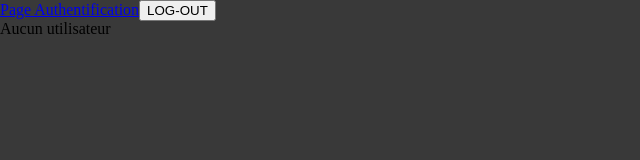
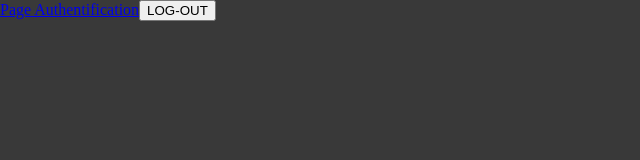
Before and after one commit to Karssou/As-Gram, a Nuxt app in the folder frontend/: page / in a window 1280 px wide. Shown: the top 160 px of the page, without its empty margins (0-640 px from the left). Built offline with nearby package versions, Linux system fonts and the light colour scheme.

Commit message:
Final update avant premier pull request

```diff
--- a/frontend/pages/index.vue
+++ b/frontend/pages/index.vue
@@ -4,7 +4,7 @@ import { useAuthStore } from "~/stores/auth";
 const auth = useAuthStore();
 
 async function logout() {
-  await auth.logout();
+  auth.logout();
 }
 </script>
 
@@ -13,15 +13,9 @@ async function logout() {
     >Page Authentification</NuxtLink
   >
 
+
   <button @click.prevent="logout">LOG-OUT</button>
 
-  <div v-if="auth.isAuthenticated">
-    <h1>Salut {{ auth.user?.username }}</h1>
-  </div>
-
-  <div v-else>
-    <h1>Aucun utilisateur</h1>
-  </div>
 </template>
 
 <style lang="scss" scoped>
```
